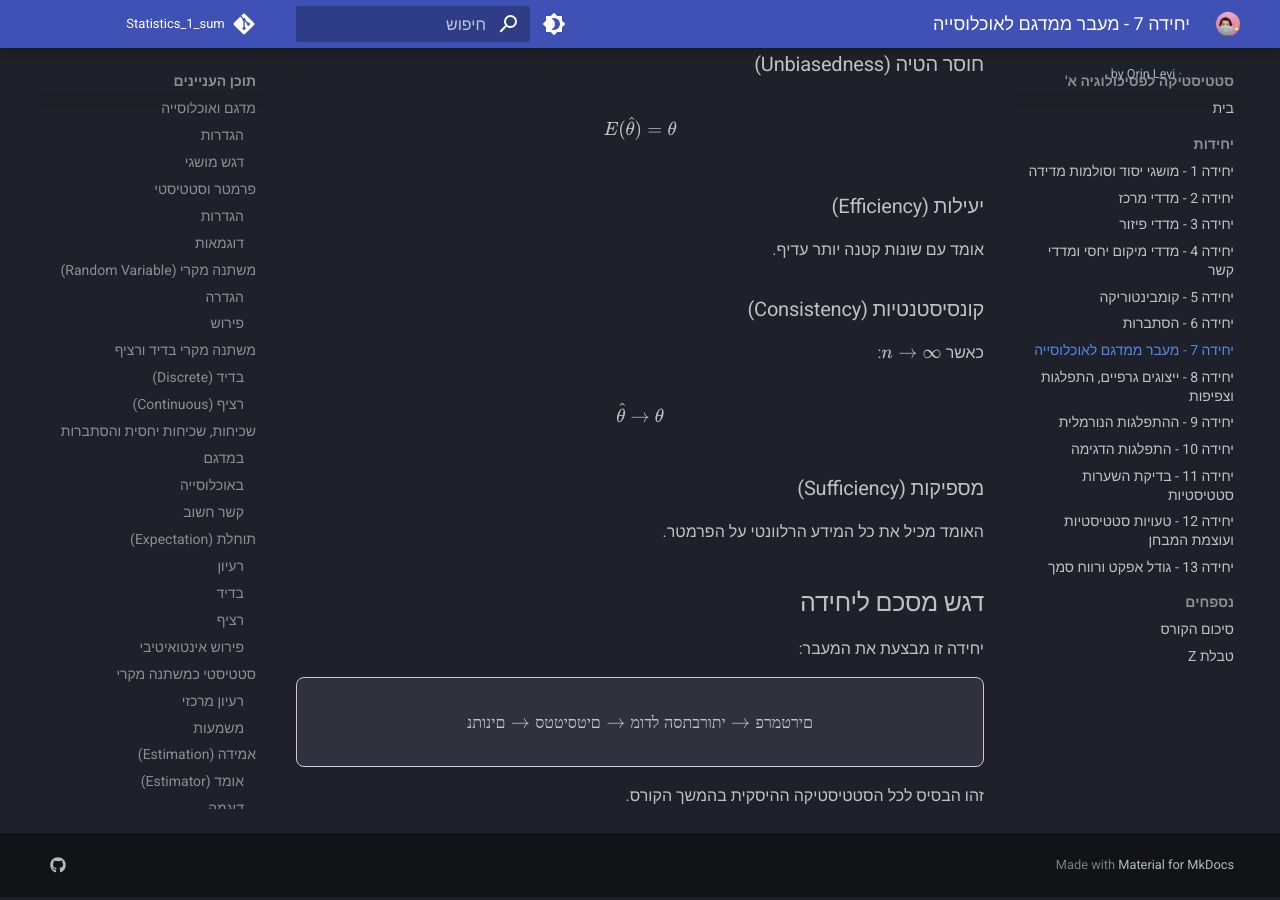
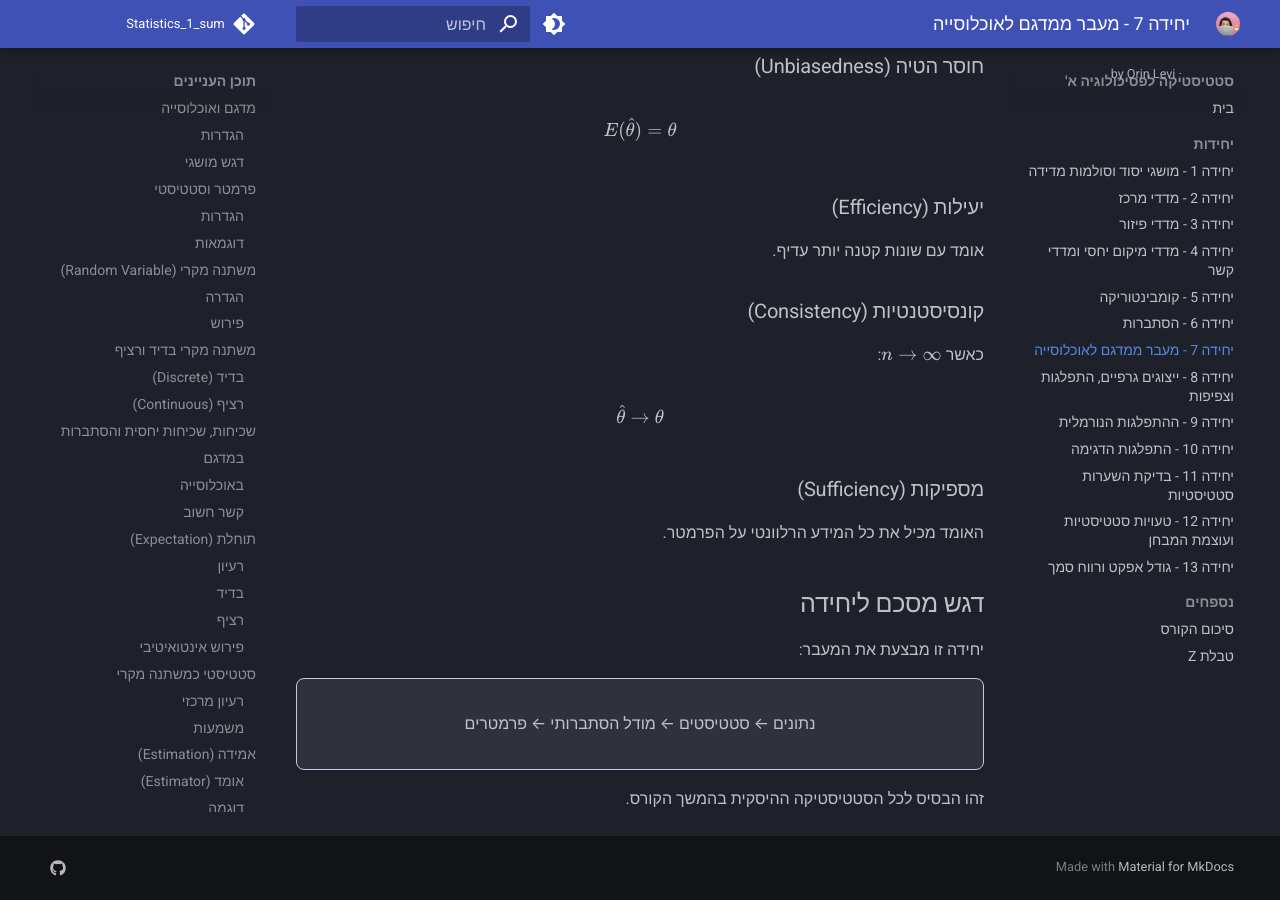
Before and after one commit to orinlevi/Statistics1, an MkDocs documentation site: the page built from docs/units/unit7.md, in a window 1280 px wide and 900 px high, scrolled down 4095 px. Built offline with MkDocs 1.6.1 and Material for MkDocs 9.7.7, drawn with Linux system fonts in a browser that asks for light colours; comment, search, counter and statistics services are not loaded; some of the changed text lies outside the part shown.

Commit message:
Fix RTL issues with arrows and Hebrew text
- Replace LaTeX arrows with Unicode arrows for Hebrew text
- Prevents mirror text display in RTL context
- Fixed in units 1, 2, 5, 7, 8, 9

Co-Authored-By: Claude Opus 4.5 <noreply@anthropic.com>

```diff
--- a/docs/units/unit7.md
+++ b/docs/units/unit7.md
@@ -94,7 +94,7 @@
 
 <div class="formula-box" markdown>
 
-\[\text{שכיחות יחסית} \longrightarrow \text{הסתברות}\]
+שכיחות יחסית ← הסתברות
 
 </div>
 
@@ -179,7 +179,7 @@
 
 <div class="formula-box" markdown>
 
-\[\text{נתונים} \rightarrow \text{סטטיסטים} \rightarrow \text{מודל הסתברותי} \rightarrow \text{פרמטרים}\]
+נתונים ← סטטיסטים ← מודל הסתברותי ← פרמטרים
 
 </div>
 
```
Also changed, not shown: docs/units/unit1.md (+1 -1 lines), docs/units/unit2.md (+2 -2 lines), docs/units/unit5.md (+1 -1 lines), docs/units/unit8.md (+1 -1 lines), docs/units/unit9.md (+1 -1 lines).
